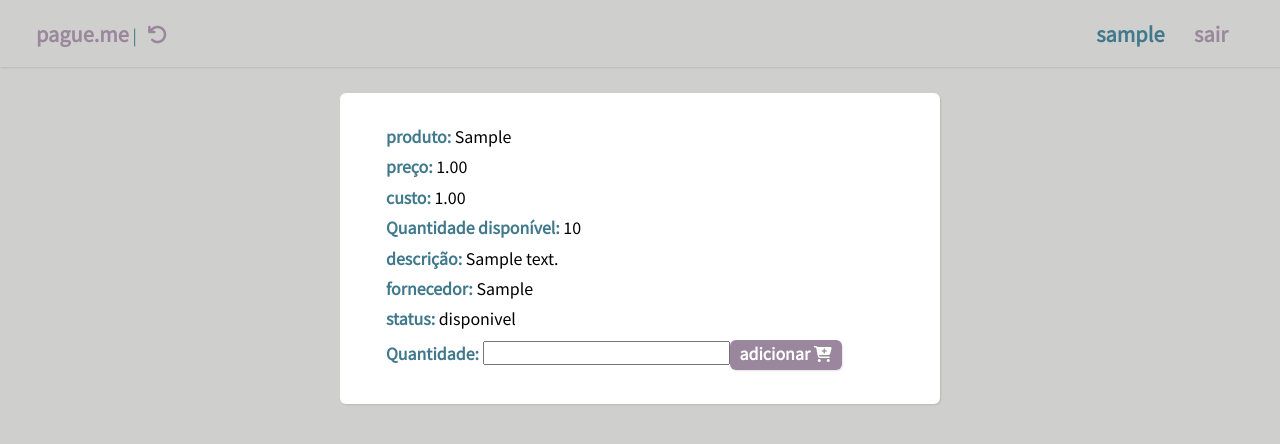
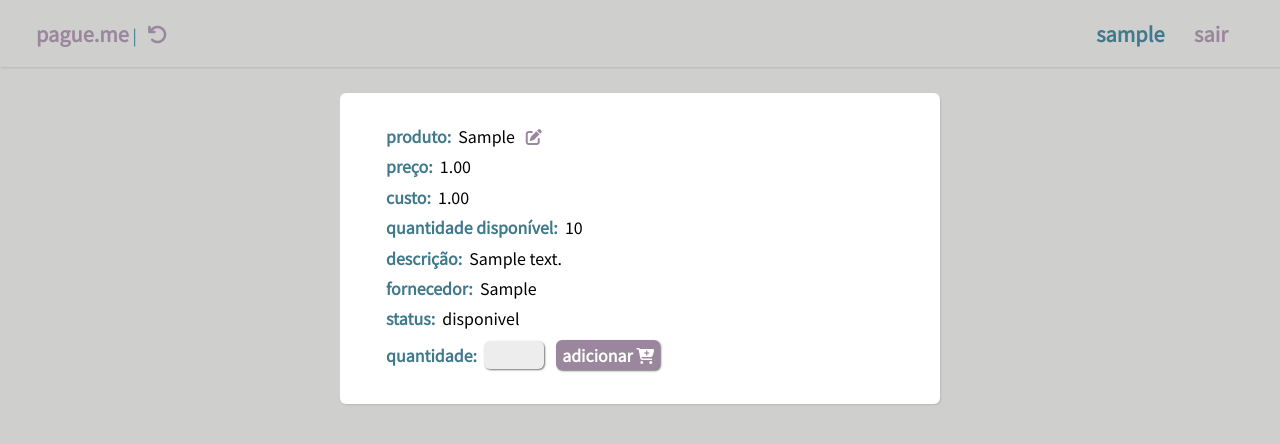
Before and after one commit to alpdias/pague.me, a Django app: page /stock/1 in a window 1280 px wide. Shown: the top 444 px of the page. Run offline with Django 3.2, Linux system fonts and the light colour scheme; a user stored in the database is signed in; tables that the repository leaves empty hold one stand-in row (values such as "Sample post"); parts of the project's set-up code (start-up, migrations or seed data) failed here and were passed over; some libraries are stand-ins or nearby versions.

Commit message:
update style

```diff
--- a/app/models.py
+++ b/app/models.py
@@ -22,7 +22,7 @@ class pessoas(models.Model):
         ('inativo', 'INATIVO'),
     )
     nome = models.CharField('nome', max_length=255)
-    telefone = models.CharField('telefone', max_length=14, blank=True)
+    telefone = models.CharField('telefone', max_length=15, blank=True)
     email = models.EmailField('e-mail', blank=True)
     cpf = models.CharField('cpf', max_length=14, blank=True)
     endereco = models.CharField('endereço', max_length=255, blank=True)
@@ -68,7 +68,7 @@ class estoque(models.Model):
         ('disponivel', 'DISPONIVEL'),
         ('esgotado', 'ESGOTADO'),
     )
-    produto = models.CharField('produto', max_length=255)
+    produto = models.CharField('produto', max_length=255, unique=True)
     preco = models.DecimalField('preço', max_digits=999, decimal_places=2)
     custo = models.DecimalField('custo', max_digits=999, decimal_places=2)
     quantidade = models.IntegerField('quantidade')
--- a/app/static/css/style.css
+++ b/app/static/css/style.css
@@ -511,4 +534,59 @@ th {
     text-decoration-style: none;
     font-size: 18px;
     font-weight: bolder;
+    padding-left: 6px;
+    padding-right: 6px;
 }
+
+/* EDICOES */
+.editar {
+    font-family: 'Noto Sans JP', sans-serif;
+    background-color: #ffffff;
+    max-width: 600px;
+    display: block;
+    margin: 26px auto 26px auto;
+    border-radius: 6px;
+    box-shadow: 1px 1px 2px #0000001c;
+    padding-top: 12px;
+    padding-bottom: 12px;
+}
+
+.editar li {
+    display: block;
+    text-decoration: none;
+    text-decoration-style: none;
+    padding: 6px;
+    word-wrap: break-word;
+}
+
+.editar input {
+    background-color: #8d8b8b27;
+    padding: 5px;
+    max-width: 60px;
+    margin-right: 12px;
+    border: none;
+    border-radius: 6px;
+    box-shadow: 1px 1px 2px #0000008c;
+}
+ .editar button {
+    background-color: #9A879D;
+    padding: 6px;
+    border: none;
+    border-radius: 6px;
+    box-shadow: 1px 1px 2px #0000008c;
+ }
+
+ .editar a {
+    color: #ffffff;
+    font-weight: bolder;
+    text-decoration: none;
+    text-decoration-style: none;
+ }
+
+.botao-editar i {
+    color: #9A879D;
+}
+
+.editar-dentro {
+    margin-right: 30px;
+}
--- a/app/static/js/main.js
+++ b/app/static/js/main.js
@@ -69,7 +69,7 @@ function compras() {
                     <td style="word-wrap: break-word;">` + preco + `</td>\
                     <td style="word-wrap: break-word;">` + parseInt(qtd) + `</td>\
                     <td style="word-wrap: break-word;">` + total.toLocaleString('pt-br',{style: 'currency', currency: 'BRL'}) + `</td>\
-                    <td style="word-wrap: break-word;"><a href="/cart"><span onclick="removerItem(\'` + nome + `\')" class="span-titulo-2"><i class="fas fa-minus-circle"></i><span></a></td>\
+                    <td style="word-wrap: break-word;"><a href="/cart"><span onclick="removerItem(\'` + nome + `\')" class="botao-editar"><i class="fas fa-minus-circle"></i><span></a></td>\
                 </tr>`;
 
         };
@@ -176,13 +176,13 @@ function confirmarVenda() {
 
     criarLista();
 
-    if (document.querySelector('#confirmacao').style.display == 'none') {
+    if (document.querySelector('.confirmacao').style.display == 'none') {
 
-        document.querySelector('#confirmacao').style.display = 'block';
+        document.querySelector('.confirmacao').style.display = 'block';
 
     } else {
 
-        document.querySelector('#confirmacao').style.display = 'none';
+        document.querySelector('.confirmacao').style.display = 'none';
 
     };
 
--- a/app/templates/app/cart.html
+++ b/app/templates/app/cart.html
@@ -10,7 +10,7 @@ Criado em 10/2020
 <div class="confirmacao">
     <div class="confirmacao-dentro">
         <div class="confirmacao-interno">
-            <div claass="confirmacao-display">
+            <div class="confirmacao-display">
                 <form method="POST">
                     {% csrf_token %}
                     <div class="confirmacao-texto"><label for="nomeCliente-form">cliente</label></div>
@@ -33,7 +33,7 @@ Criado em 10/2020
                     </div>
                     <div class="confirmacao-texto"><label for="valorTotal-form">total&nbsp;&nbsp;=</label></div>
                     <div><input type="text" name="valorTotal-form" id="valorTotal-form"></div>
-                    <div id="confirmacao-botoes">
+                    <div class="confirmacao-botoes">
                         <button onclick="fecharVenda()" type="submit">registrar&nbsp;<i class="fas fa-cash-register"></i></button>
                     </div>
                     <div id="carrinho-lista" style="display: none;">
--- a/app/templates/app/stock.html
+++ b/app/templates/app/stock.html
@@ -21,19 +21,19 @@ Criado em 10/2020
             </ul>
         </nav>
     </div>
-    <div class="lista-itens">
-            <div>
-                <ul>
-                    <li><span class="lista-itens__titulo">produto:&nbsp;</span><span id="produto">{{ estoques.produto }}</span>&nbsp;&nbsp;&nbsp;<span class="lista-itens__titulo"><a href="/edit/{{ estoques.id }}"><i class="fas fa-edit"></i></a></span></li>
-                    <li><span class="lista-itens__titulo">preço:&nbsp;</span><span id="preco">{{ estoques.preco }}</span></li>
-                    <li id="custo"><span class="lista-itens__titulo">custo:&nbsp;</span>{{ estoques.custo }}</li>
-                    <li><span class="lista-itens__titulo">Quantidade disponível:&nbsp;</span><span id="dispo">{{ estoques.quantidade }}</span></li>
-                    <li id="desc"><span class="lista-itens__titulo">descrição:&nbsp;</span>{{ estoques.descricao }}</li>
-                    <li id="desc"><span class="lista-itens__titulo">fornecedor:&nbsp;</span>{{ estoques.fornecedor }}</li>
-                    <li id="status"><span class="lista-itens__titulo">status:&nbsp;</span>{{ estoques.status }}</li>
-                    <li><span class="lista-itens__titulo">Quantidade:&nbsp;<input type="number" id="qtd"><button type="submit" id="add" onclick="adicionar()"><a href="{% url 'products' %}">adicionar&nbsp;<i class="fas fa-cart-plus"></i></a></button></span></li>
-                </ul>
-            </div>
+    <div class="editar">
+        <div class="editar-dentro">
+            <ul>
+                <li><span class="lista-itens__titulo">produto:&nbsp;&nbsp;</span><span id="produto">{{ estoques.produto }}</span>&nbsp;&nbsp;&nbsp;<span class="botao-editar"><a href="/edit/{{ estoques.id }}"><i class="fas fa-edit"></i></a></span></li>
+                <li><span class="lista-itens__titulo">preço:&nbsp;&nbsp;</span><span id="preco">{{ estoques.preco }}</span></li>
+                <li id="custo"><span class="lista-itens__titulo">custo:&nbsp;&nbsp;</span>{{ estoques.custo }}</li>
+                <li><span class="lista-itens__titulo">quantidade disponível:&nbsp;&nbsp;</span><span id="dispo">{{ estoques.quantidade }}</span></li>
+                <li id="desc"><span class="lista-itens__titulo">descrição:&nbsp;&nbsp;</span>{{ estoques.descricao }}</li>
+                <li id="desc"><span class="lista-itens__titulo">fornecedor:&nbsp;&nbsp;</span>{{ estoques.fornecedor }}</li>
+                <li id="status"><span class="lista-itens__titulo">status:&nbsp;&nbsp;</span>{{ estoques.status }}</li>
+                <li><span class="lista-itens__titulo">quantidade:&nbsp;&nbsp;<input type="number" id="qtd"><button type="submit" onclick="adicionar()"><a href="{% url 'products' %}">adicionar&nbsp;<i class="fas fa-cart-plus"></i></a></button></span></li>
+            </ul>
+        </div>
     </div>
 </main>
 {% else %}
--- a/app/views.py
+++ b/app/views.py
@@ -9,7 +9,7 @@ from django.views import generic
 from django.conf import settings
 from django.urls import reverse_lazy
 from django.http import HttpResponse
-from django.core.mail import send_mail
+from django.core.mail import send_mail, EmailMessage
 from django.core.paginator import Paginator
 from django.contrib.auth.forms import UserCreationForm
 from django.contrib.auth.decorators import login_required
@@ -76,7 +76,7 @@ def buy(request):
     """
 
     listaVendas = vendas.objects.all().filter(usuario=request.user)
-    paginas = Paginator(listaVendas, 8)
+    paginas = Paginator(listaVendas, 5)
     pagina = request.GET.get('page')
     venda = paginas.get_page(pagina)
 
@@ -353,22 +353,6 @@ class register(generic.CreateView):
     template_name = 'registration/register.html'
 """
 
-def enviarRecibo(emailUsuario, recibo):
-
-    """
-    ->
-    :return:
-    """
-
-    assunto = 'pague.me | nova venda realizada !!'
-    mensagem = 'Olá, você acaba de realizar uma nova venda pela plataforma pague.me e aqui está o seu recibo de venda!\
-    \n\n\
-    \n\nhttps://pague-me.herokuapp.com/'
-
-    enviar = settings.EMAIL_HOST_USER
-    destinatarios = [f'{emailUsuario}']
-    send_mail(assunto, mesnagem, enviar, destinatarios)
-
 
 def tratamento(numero=0):
 
@@ -442,11 +426,11 @@ def pdf(nome, usuario, vendas, desconto, total, pagamento, troco):
     troco = troco.replace(',','.')
 
     corpo = ['&nbsp;',
-    f'TOTAL ITENS:&nbsp;&nbsp;{totalItens}',
-    f'DESCONTO:&nbsp;&nbsp;{tratamento(float(desconto))}',
-    f'TOTAL:&nbsp;&nbsp;{tratamento(float(total))}',
-    f'PAGAMENTO:&nbsp;&nbsp;{pagamento.upper()}',
-    f'TROCO:&nbsp;&nbsp;{tratamento(float(troco))}',
+    f'&nbsp;&nbsp;&nbsp;TOTAL ITENS:&nbsp;&nbsp;{totalItens}',
+    f'&nbsp;&nbsp;&nbsp;DESCONTO:&nbsp;&nbsp;{tratamento(float(desconto))}',
+    f'&nbsp;&nbsp;&nbsp;TOTAL:&nbsp;&nbsp;{tratamento(float(total))}',
+    f'&nbsp;&nbsp;&nbsp;PAGAMENTO:&nbsp;&nbsp;{pagamento.upper()}',
+    f'&nbsp;&nbsp;&nbsp;TROCO:&nbsp;&nbsp;{tratamento(float(troco))}',
     '&nbsp;']
 
     rodape = ['--------------------------------------------------------------',
@@ -466,7 +450,7 @@ def pdf(nome, usuario, vendas, desconto, total, pagamento, troco):
     i = len(conteudo)
     while i > 0:
 
-        recibo.append(Paragraph(conteudo[0]))
+        recibo.append(Paragraph(f'&nbsp;&nbsp;&nbsp;{conteudo[0]}'))
         conteudo.pop(0)
         i = i - 1
     #conteudo
--- a/pague/settings.py
+++ b/pague/settings.py
@@ -140,8 +140,8 @@ EMAIL_USE_TLS = True
 
 EMAIL_HOST = 'smtp.mailtrap.io'
 
-EMAIL_HOST_USER = hostUser
+EMAIL_HOST_USER = pagueMe.hostUser
 
-EMAIL_HOST_PASSWORD = hostPWD
+EMAIL_HOST_PASSWORD = pagueMe.hostPWD
 
 EMAIL_PORT = '2525'
```
Also changed, not shown: other parts of app/static/css/style.css (+33 -10 lines), app/templates/app/buy.html (+4 -4 lines), app/templates/app/products.html (+11 -10 lines), app/templates/app/records.html (+8 -8 lines), templates/registration/login.html (+4 -4 lines).
